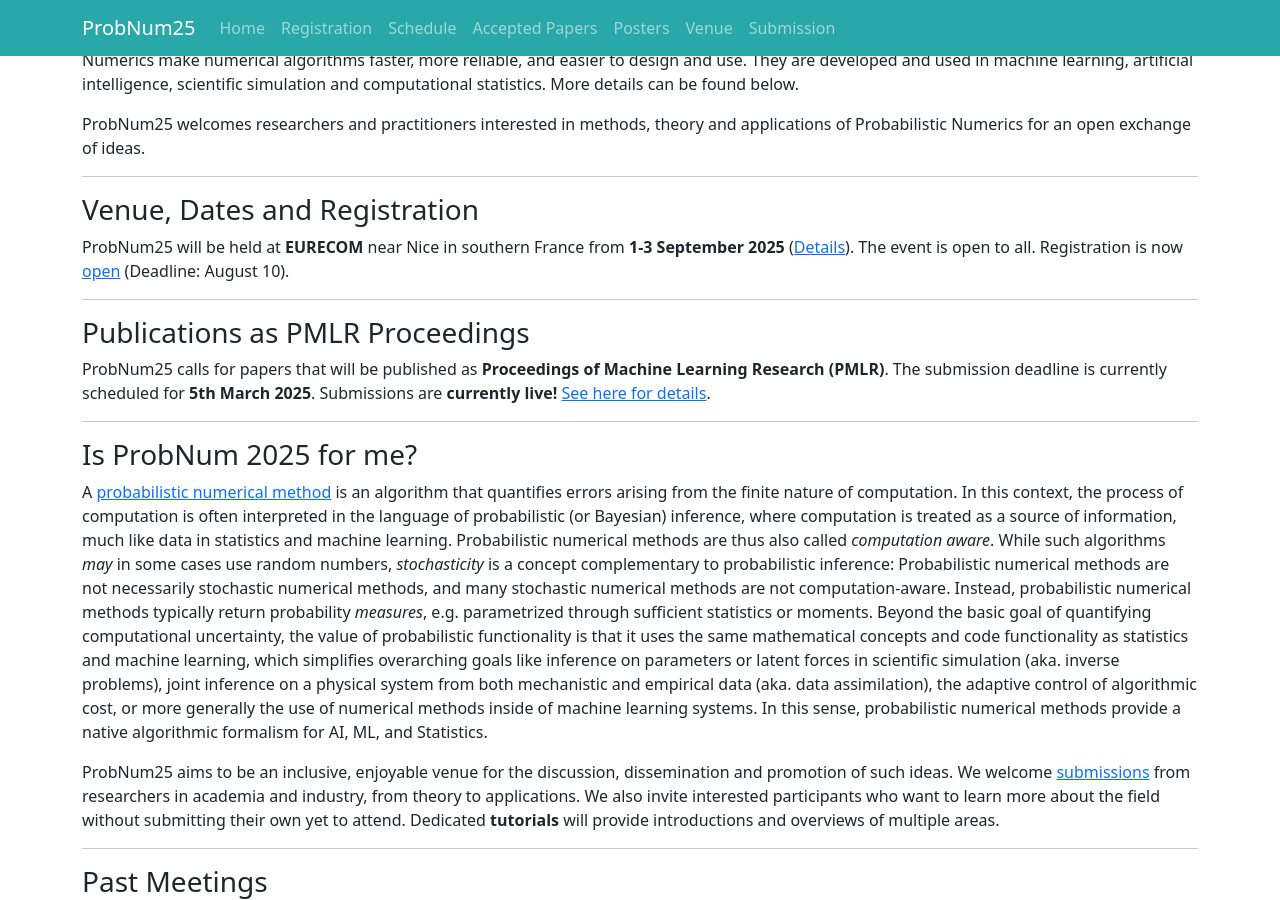
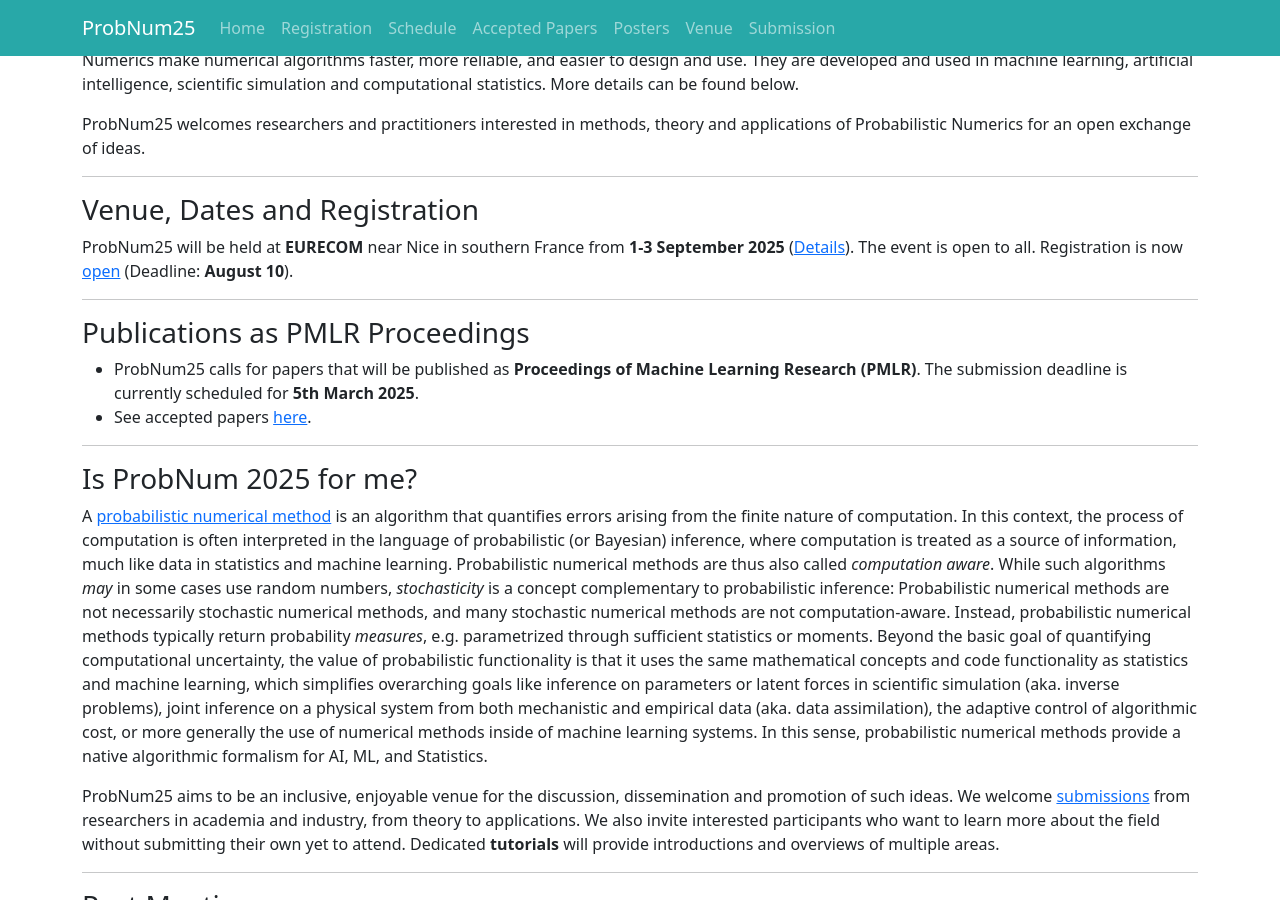
Before and after one commit to probnum2026/probnum2026.github.io, a Jekyll site: the page built from index.md, in a window 1280 px wide and 900 px high, scrolled down 512 px. Built offline with Jekyll 4.4.1, drawn with Linux system fonts in a browser that asks for light colours; nearby versions of some CDN libraries.

Commit message:
Update index.md

```diff
--- a/index.md
+++ b/index.md
@@ -14,11 +14,12 @@ ProbNum25 welcomes researchers and practitioners interested in methods, theory a
 ---
 ### Venue, Dates and Registration
 
-ProbNum25 will be held at **EURECOM** near Nice in southern France from **1-3 September 2025** ([Details](/venue.html)).  The event is open to all. Registration is now [open](https://probnum25.github.io/registration) (Deadline: August 10).
+ProbNum25 will be held at **EURECOM** near Nice in southern France from **1-3 September 2025** ([Details](/venue.html)).  The event is open to all. Registration is now [open](https://probnum25.github.io/registration) (Deadline: **August 10**).
 
 ---
 ### Publications as PMLR Proceedings
-ProbNum25 calls for papers that will be published as **Proceedings of Machine Learning Research (PMLR)**. The submission deadline is currently scheduled for **5th March 2025**. Submissions are **currently live!** [See here for details](/submissions.html).
+- ProbNum25 calls for papers that will be published as **Proceedings of Machine Learning Research (PMLR)**. The submission deadline is currently scheduled for **5th March 2025**.
+- See accepted papers [here](https://probnum25.github.io/papers).
 
 ---
 ### Is ProbNum 2025 for me?
```
